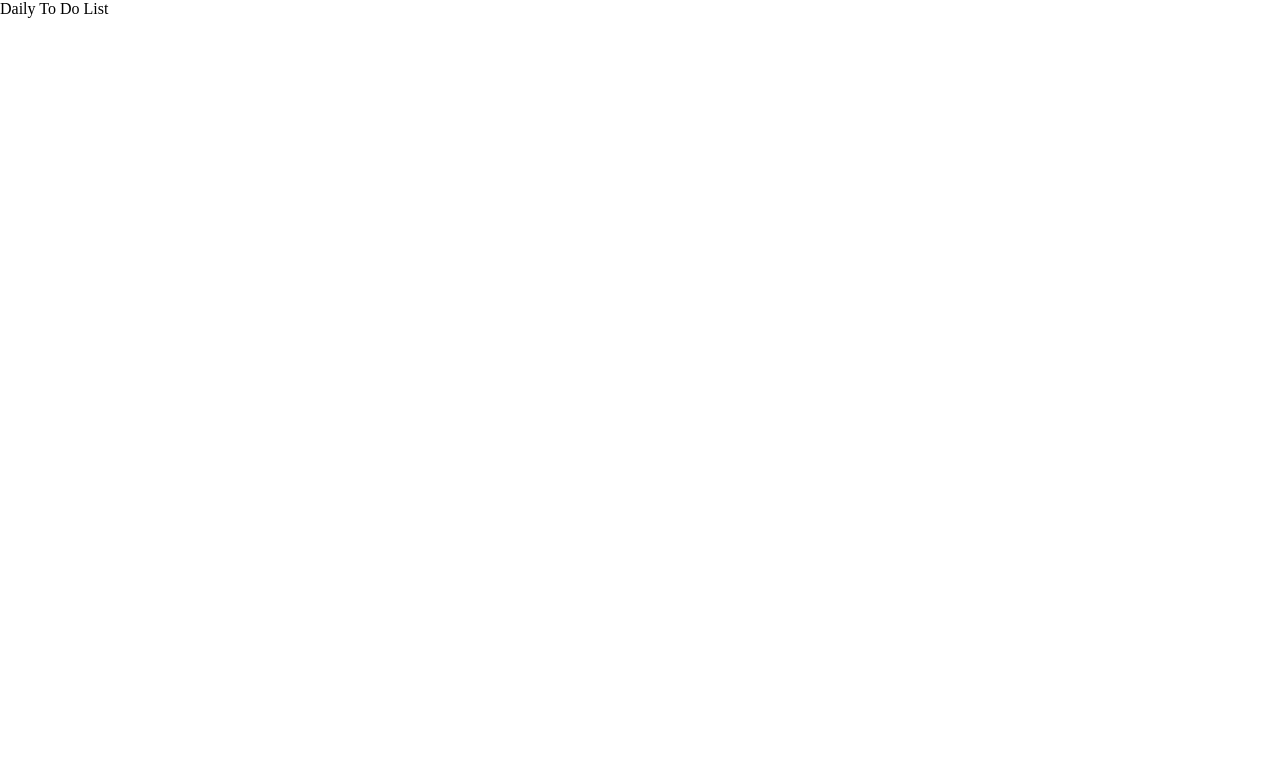
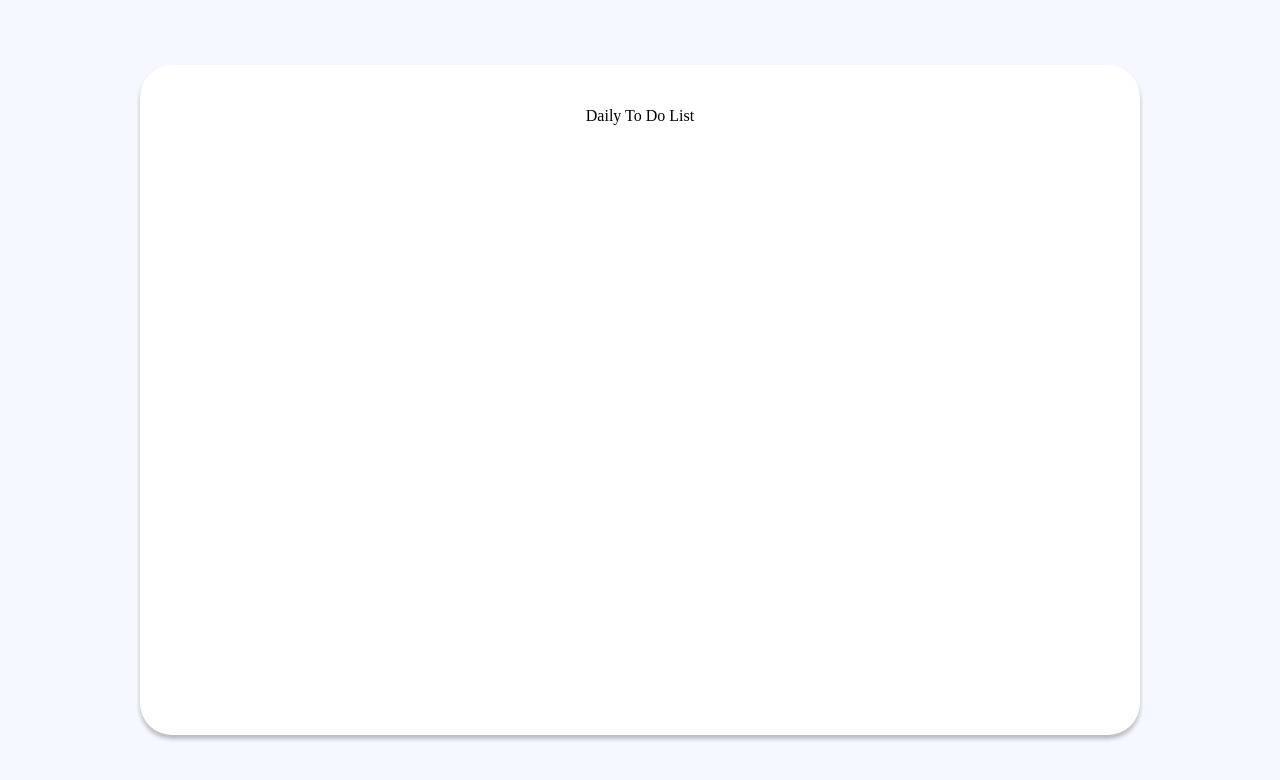
Before and after one commit to Lazar-Bogdan/daily-todo-list, a React (Vite) app: page / in a window 1280 px wide. Shown: the top 780 px of the page. Built offline with nearby package versions, Linux system fonts and the light colour scheme.

Commit message:
Creating Layout

```diff
--- a/src/App.tsx
+++ b/src/App.tsx
@@ -1,9 +1,10 @@
 import 'normalize.css'
+import Layout from './components/Layout';
 
 export default function App() {
   return (
-    <main>
+    <Layout>
       Daily To Do List
-    </main>
+    </Layout>
   )
 }
--- /dev/null
+++ b/src/components/Layout.tsx
@@ -0,0 +1,48 @@
+import styled from 'styled-components'
+
+type Props = {
+  children: React.ReactNode;
+}
+
+const Layout = (props: Props) => {
+  return (
+    <Background>
+      <Card>
+        <Content>
+          {props.children}
+        </Content>
+      </Card>
+    </Background>
+  )
+}
+
+export default Layout;
+
+const Background = styled.div`
+  background: #F5F9FF;
+  height: 100vh;
+  width: 100vw;
+  display: flex;
+  justify-content: center;
+  align-items: center;
+`;
+
+const Card = styled.div`
+  width: 100%;
+  height: 100%;
+  max-width: 1000px;
+  max-height: 670px;
+  flex-shrink: 0;
+  border-radius: 32px;
+  background: #FFF;
+  box-shadow: 0px 4px 4px 0px rgba(0, 0, 0, 0.25);
+
+  display: flex;
+  flex-direction: column;
+  justify-items: flex-start;
+  align-items: center;
+`;
+
+const Content = styled.div`
+  padding: 42px 0px;
+`;
```
